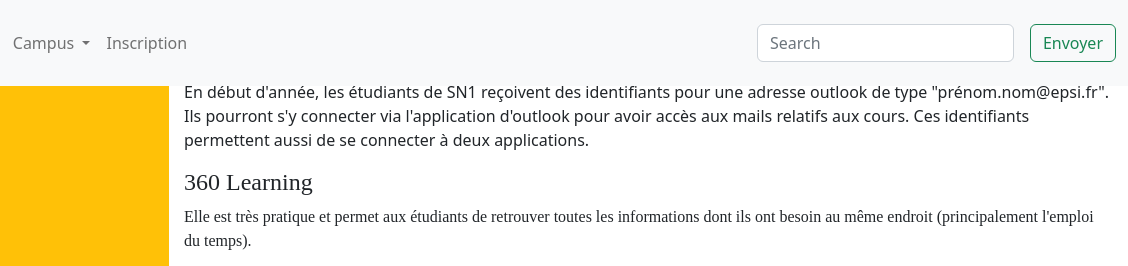
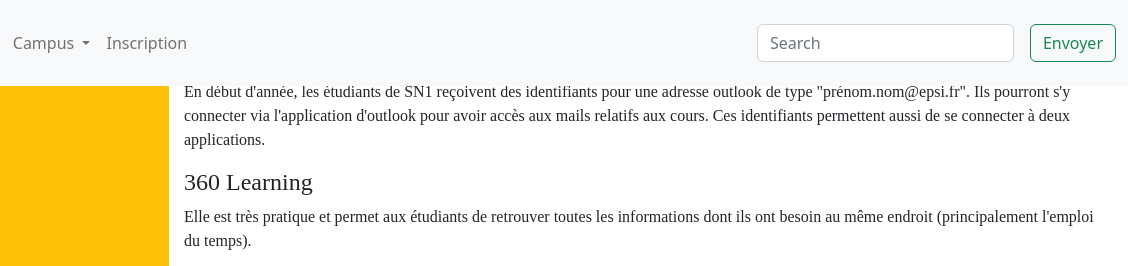
Before and after one commit to EosisWasTaken/epsideral, a plain HTML site: page site.html in a window 1280 px wide. Shown: the top 266 px of the page, 152-1280 px from the left. Drawn offline with nearby package versions, Linux system fonts and the light colour scheme.

Commit message:
update site.html font

```diff
--- a/site.html
+++ b/site.html
@@ -100,7 +100,7 @@
       </nav>
     </div>
     <div class="col-sm-9 p-3 content"> <!-- mt-6 pour éviter que le texte se retrovue derrière le header vu qu'il est en position:fixed maintenant -->
-      <p>En début d'année, les étudiants de SN1 reçoivent des identifiants pour une adresse outlook de type "prénom.nom@epsi.fr". Ils pourront s'y connecter via l'application d'outlook pour avoir accès aux mails relatifs aux cours. Ces identifiants permettent aussi de se connecter à deux applications.</p>
+      <p  style="font-family:Montserrat;">En début d'année, les étudiants de SN1 reçoivent des identifiants pour une adresse outlook de type "prénom.nom@epsi.fr". Ils pourront s'y connecter via l'application d'outlook pour avoir accès aux mails relatifs aux cours. Ces identifiants permettent aussi de se connecter à deux applications.</p>
       <div data-bs-spy="scroll" data-bs-target="#nav-personnel" data-bs-smooth-scroll="true" class="scrollspy-example-2" tabindex="0">
         <div>
           <h4 style="font-family:Montserrat;" id="learning">360 Learning</h4>
```
